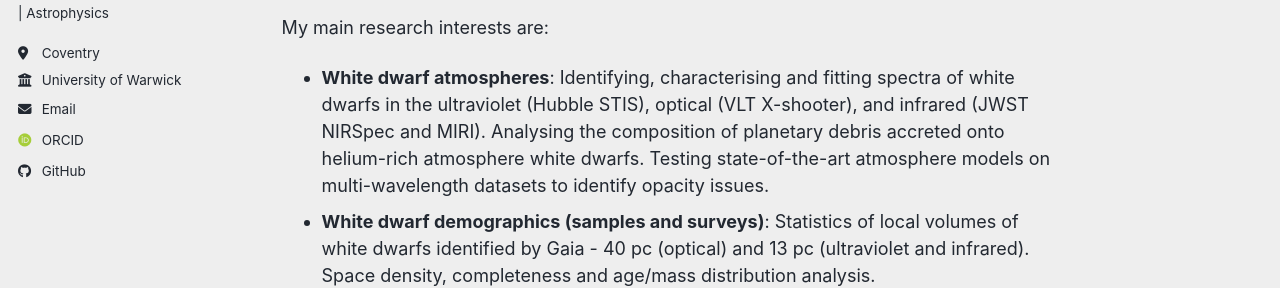
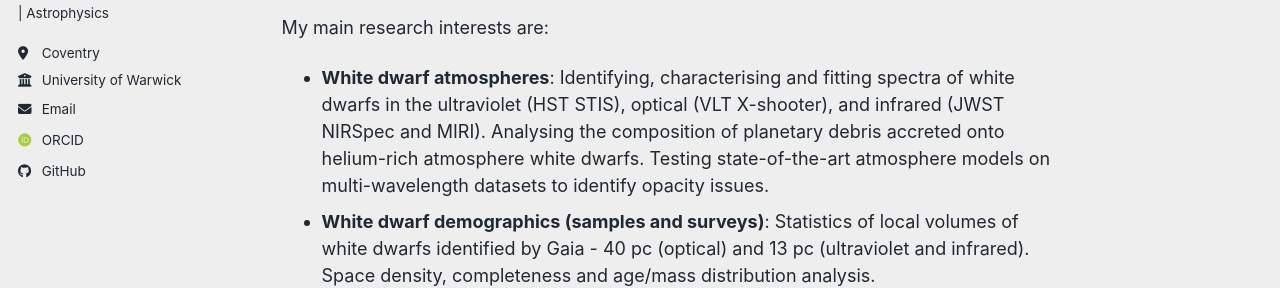
Before and after one commit to mairiobrien/mairiobrien.github.io, a Jekyll site: the page built from _pages/about.md, in a window 1280 px wide. Shown: the part 365-653 px from the top of the page. Built offline with Jekyll 4.4.1, drawn with Linux system fonts in a browser that asks for light colours; some web fonts are replaced; a script bundle is joined from its source files by our own code; library files that are not in the unit come from our copies.

Commit message:
Update about.md

```diff
--- a/_pages/about.md
+++ b/_pages/about.md
@@ -13,5 +13,5 @@
 
 My main research interests are:
 
-  * **White dwarf atmospheres**: Identifying, characterising and fitting spectra of white dwarfs in the ultraviolet (Hubble STIS), optical (VLT X-shooter), and infrared (JWST NIRSpec and MIRI). Analysing the composition of planetary debris accreted onto helium-rich atmosphere white dwarfs. Testing state-of-the-art atmosphere models on multi-wavelength datasets to identify opacity issues.
+  * **White dwarf atmospheres**: Identifying, characterising and fitting spectra of white dwarfs in the ultraviolet (HST STIS), optical (VLT X-shooter), and infrared (JWST NIRSpec and MIRI). Analysing the composition of planetary debris accreted onto helium-rich atmosphere white dwarfs. Testing state-of-the-art atmosphere models on multi-wavelength datasets to identify opacity issues.
   * **White dwarf demographics (samples and surveys)**: Statistics of local volumes of white dwarfs identified by Gaia - 40 pc (optical) and 13 pc (ultraviolet and infrared). Space density, completeness and age/mass distribution analysis.
```
